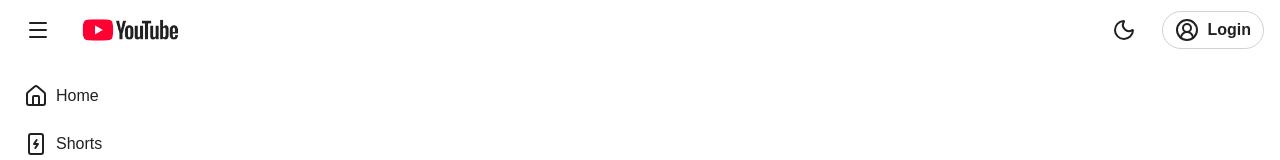
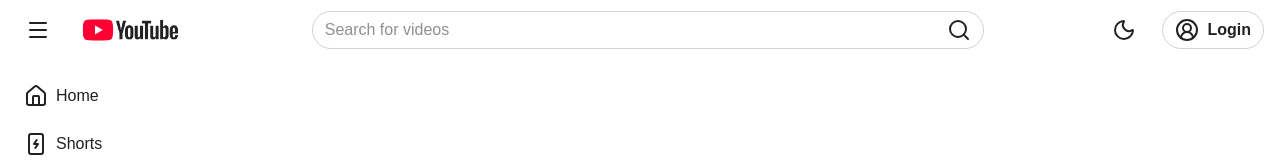
Before and after one commit to AnkurDalal/You-tube-Clone-Project, a React (Vite) app in the folder frontend/: page /login in a window 1280 px wide. Shown: the top 160 px of the page. Built offline with nearby package versions, Linux system fonts and the light colour scheme; a web font is replaced by a local one.

Commit message:
add category-based video filtering

```diff
--- a/frontend/src/components/Header.jsx
+++ b/frontend/src/components/Header.jsx
@@ -22,7 +22,10 @@ function Header({ toggleSideBar }) {
       </div>
 
       {/* Desktop Search Bar (hidden on mobile) */}
-
+      <SearchBar
+        isMobileSearchOpen={isMobileSearchOpen}
+        onMobileSearchClose={() => setIsMobileSearchOpen(false)}
+      />
 
       <div className="flex items-center gap-2 md:gap-4">
         {/* Mobile Search Button (visible only on mobile) */}
```
